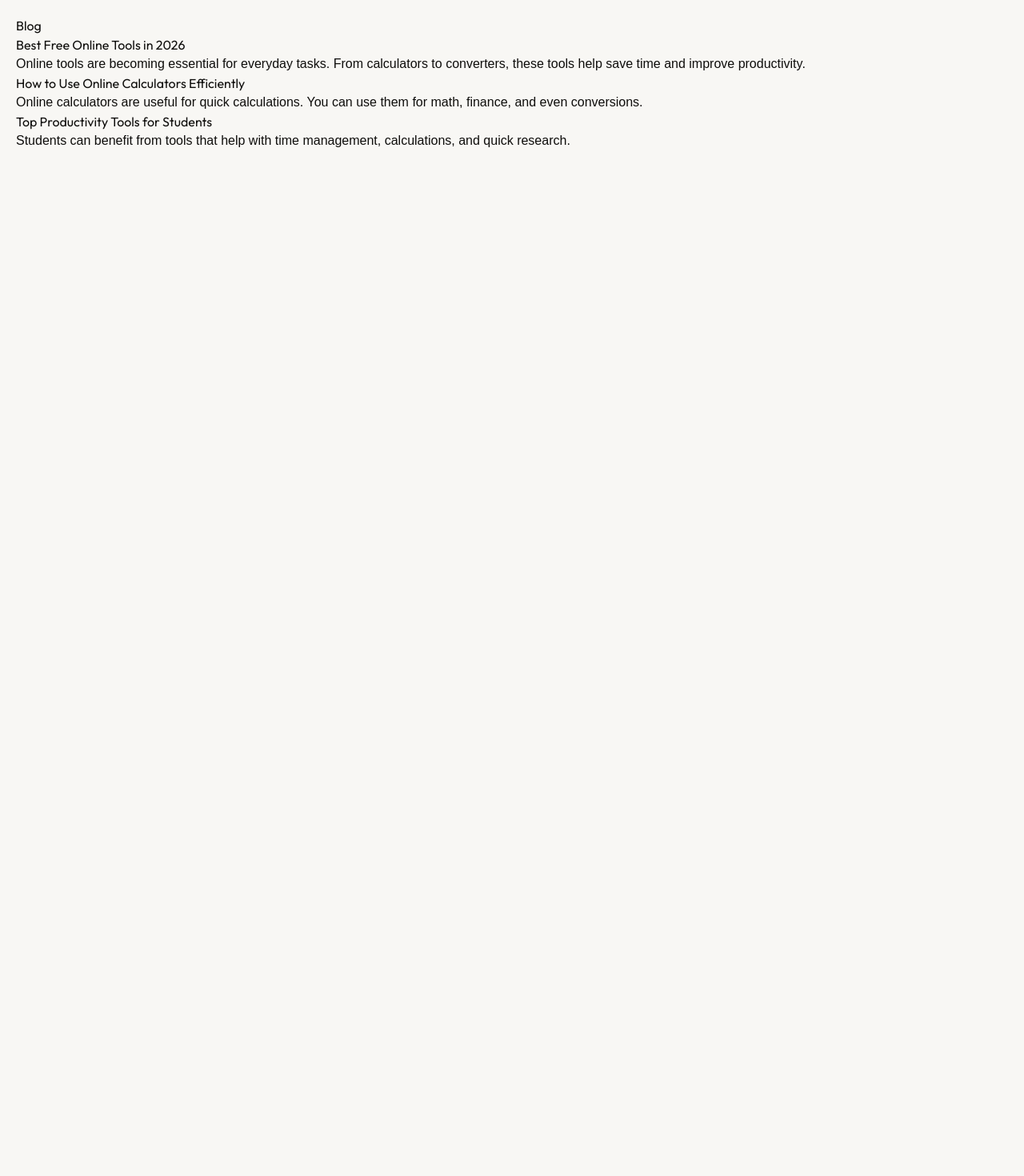
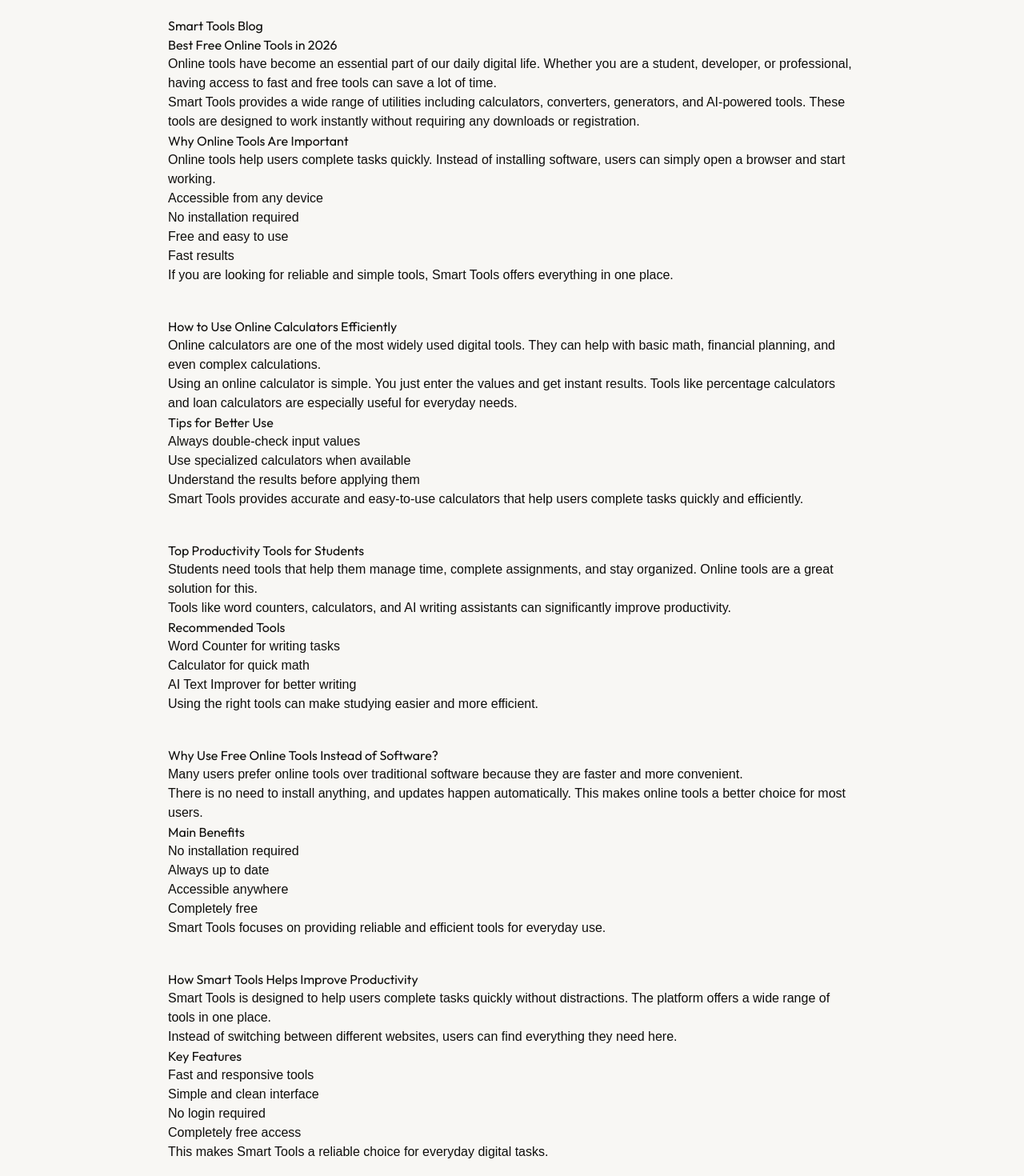
Before and after one commit to athersaud-smart-tools/smart-tools, a Next.js app: page /blog in a window 1280 px wide. Shown: the top 1470 px of the page at 80% size. Before the commit the page ends 800 px from the top, so only its background shows below. Built offline with nearby package versions, Linux system fonts and the light colour scheme.

Commit message:
upgraded blog page with full SEO articles for adsense approval

```diff
--- a/app/blog/page.tsx
+++ b/app/blog/page.tsx
@@ -1,25 +1,154 @@
 export default function Blog() {
   return (
-    <main style={{ padding: "20px", fontFamily: "Arial" }}>
-      <h1>Blog</h1>
+    <main style={{ padding: "20px", fontFamily: "Arial", maxWidth: "900px", margin: "auto" }}>
 
+      <h1>Smart Tools Blog</h1>
+
+      {/* ARTICLE 1 */}
+      <article style={{ marginBottom: "40px" }}>
         <h2>Best Free Online Tools in 2026</h2>
+
         <p>
-        Online tools are becoming essential for everyday tasks. From calculators
-        to converters, these tools help save time and improve productivity.
+          Online tools have become an essential part of our daily digital life.
+          Whether you are a student, developer, or professional, having access
+          to fast and free tools can save a lot of time.
         </p>
 
-      <h2>How to Use Online Calculators Efficiently</h2>
         <p>
-        Online calculators are useful for quick calculations. You can use them
-        for math, finance, and even conversions.
+          Smart Tools provides a wide range of utilities including calculators,
+          converters, generators, and AI-powered tools. These tools are designed
+          to work instantly without requiring any downloads or registration.
         </p>
 
+        <h3>Why Online Tools Are Important</h3>
+        <p>
+          Online tools help users complete tasks quickly. Instead of installing
+          software, users can simply open a browser and start working.
+        </p>
+
+        <ul>
+          <li>Accessible from any device</li>
+          <li>No installation required</li>
+          <li>Free and easy to use</li>
+          <li>Fast results</li>
+        </ul>
+
+        <p>
+          If you are looking for reliable and simple tools, Smart Tools offers
+          everything in one place.
+        </p>
+      </article>
+
+      {/* ARTICLE 2 */}
+      <article style={{ marginBottom: "40px" }}>
+        <h2>How to Use Online Calculators Efficiently</h2>
+
+        <p>
+          Online calculators are one of the most widely used digital tools.
+          They can help with basic math, financial planning, and even complex
+          calculations.
+        </p>
+
+        <p>
+          Using an online calculator is simple. You just enter the values and
+          get instant results. Tools like percentage calculators and loan
+          calculators are especially useful for everyday needs.
+        </p>
+
+        <h3>Tips for Better Use</h3>
+        <ul>
+          <li>Always double-check input values</li>
+          <li>Use specialized calculators when available</li>
+          <li>Understand the results before applying them</li>
+        </ul>
+
+        <p>
+          Smart Tools provides accurate and easy-to-use calculators that help
+          users complete tasks quickly and efficiently.
+        </p>
+      </article>
+
+      {/* ARTICLE 3 */}
+      <article style={{ marginBottom: "40px" }}>
         <h2>Top Productivity Tools for Students</h2>
+
         <p>
-        Students can benefit from tools that help with time management,
-        calculations, and quick research.
+          Students need tools that help them manage time, complete assignments,
+          and stay organized. Online tools are a great solution for this.
         </p>
+
+        <p>
+          Tools like word counters, calculators, and AI writing assistants can
+          significantly improve productivity.
+        </p>
+
+        <h3>Recommended Tools</h3>
+        <ul>
+          <li>Word Counter for writing tasks</li>
+          <li>Calculator for quick math</li>
+          <li>AI Text Improver for better writing</li>
+        </ul>
+
+        <p>
+          Using the right tools can make studying easier and more efficient.
+        </p>
+      </article>
+
+      {/* ARTICLE 4 */}
+      <article style={{ marginBottom: "40px" }}>
+        <h2>Why Use Free Online Tools Instead of Software?</h2>
+
+        <p>
+          Many users prefer online tools over traditional software because they
+          are faster and more convenient.
+        </p>
+
+        <p>
+          There is no need to install anything, and updates happen automatically.
+          This makes online tools a better choice for most users.
+        </p>
+
+        <h3>Main Benefits</h3>
+        <ul>
+          <li>No installation required</li>
+          <li>Always up to date</li>
+          <li>Accessible anywhere</li>
+          <li>Completely free</li>
+        </ul>
+
+        <p>
+          Smart Tools focuses on providing reliable and efficient tools for
+          everyday use.
+        </p>
+      </article>
+
+      {/* ARTICLE 5 */}
+      <article style={{ marginBottom: "40px" }}>
+        <h2>How Smart Tools Helps Improve Productivity</h2>
+
+        <p>
+          Smart Tools is designed to help users complete tasks quickly without
+          distractions. The platform offers a wide range of tools in one place.
+        </p>
+
+        <p>
+          Instead of switching between different websites, users can find
+          everything they need here.
+        </p>
+
+        <h3>Key Features</h3>
+        <ul>
+          <li>Fast and responsive tools</li>
+          <li>Simple and clean interface</li>
+          <li>No login required</li>
+          <li>Completely free access</li>
+        </ul>
+
+        <p>
+          This makes Smart Tools a reliable choice for everyday digital tasks.
+        </p>
+      </article>
+
     </main>
   );
 }
```
Lines whose indentation alone changed are shown as unchanged.
